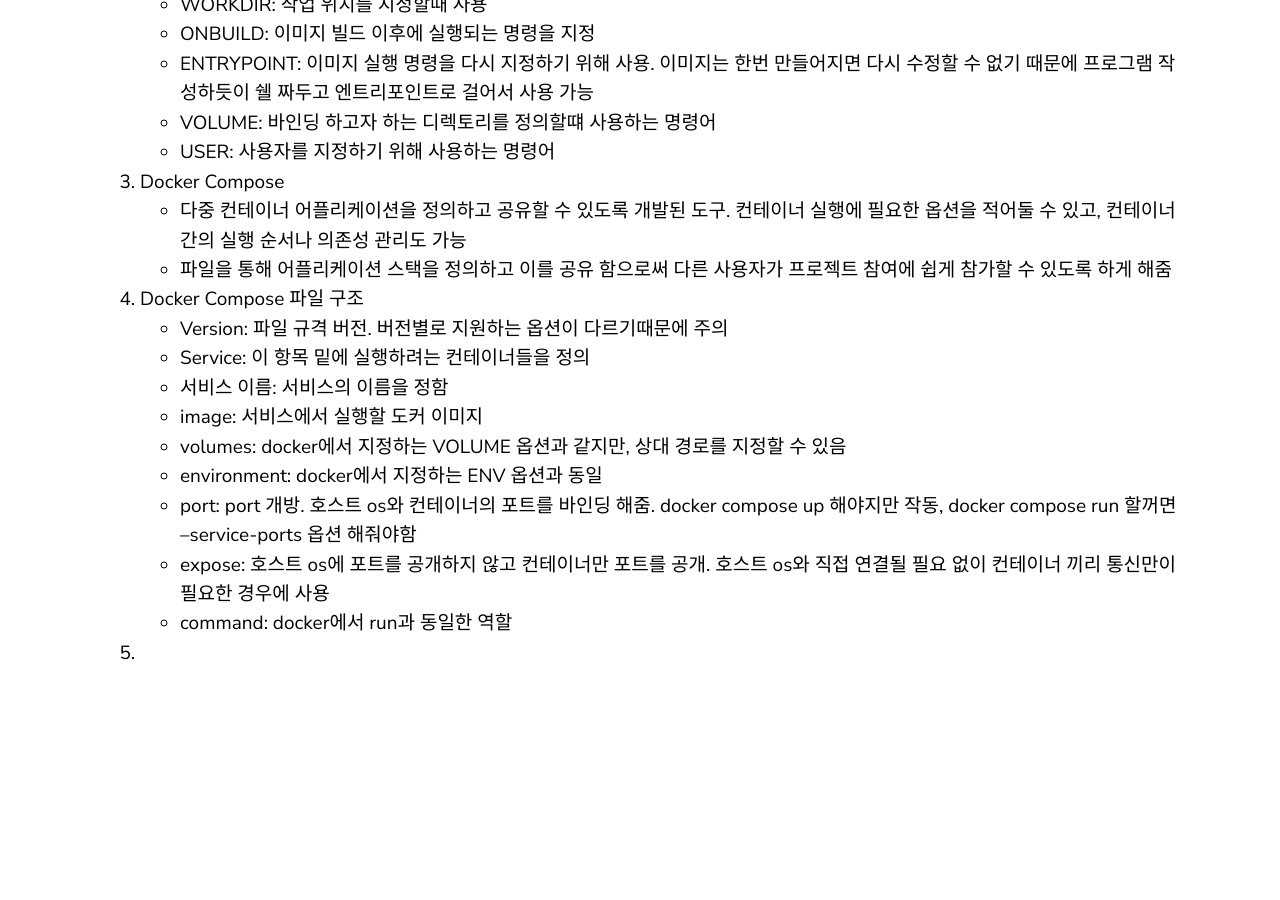
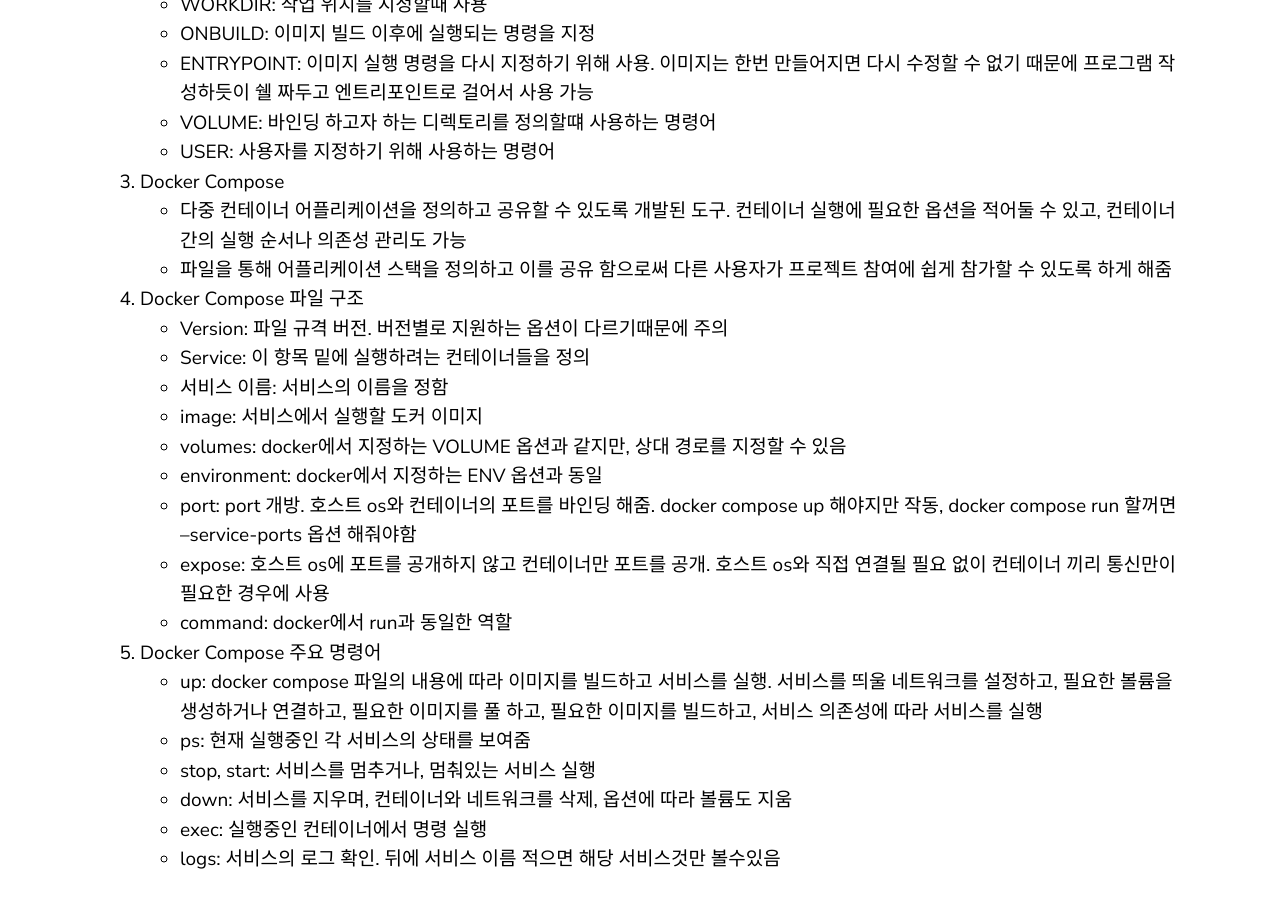
Before and after one commit to yoowonyoung/yoowonyoung.github.io, a Jekyll site: the page built from _posts/2021-06-11-Interview-08.md, in a window 1280 px wide and 900 px high, scrolled down 33013 px. Built offline with Jekyll 4.4.1, drawn with Linux system fonts in a browser that asks for light colours; comment, search, counter and statistics services are not loaded; before the commit the page ends 33706 px from its top, so only the background shows below that.

Commit message:
Update 2021-06-11-Interview-08.md

```diff
--- a/_posts/2021-06-11-Interview-08.md
+++ b/_posts/2021-06-11-Interview-08.md
@@ -960,4 +960,10 @@
     - expose: 호스트 os에 포트를 공개하지 않고 컨테이너만 포트를 공개. 호스트 os와 직접 연결될 필요 없이 컨테이너 끼리 통신만이 필요한 경우에 사용
     - command: docker에서 run과 동일한 역할
 
-5.
+5. Docker Compose 주요 명령어
+    - up: docker compose 파일의 내용에 따라 이미지를 빌드하고 서비스를 실행. 서비스를 띄울 네트워크를 설정하고, 필요한 볼륨을 생성하거나 연결하고, 필요한 이미지를 풀 하고, 필요한 이미지를 빌드하고, 서비스 의존성에 따라 서비스를 실행
+    - ps: 현재 실행중인 각 서비스의 상태를 보여줌
+    - stop, start: 서비스를 멈추거나, 멈춰있는 서비스 실행
+    - down: 서비스를 지우며, 컨테이너와 네트워크를 삭제, 옵션에 따라 볼륨도 지움
+    - exec: 실행중인 컨테이너에서 명령 실행
+    - logs: 서비스의 로그 확인. 뒤에 서비스 이름 적으면 해당 서비스것만 볼수있음
```
